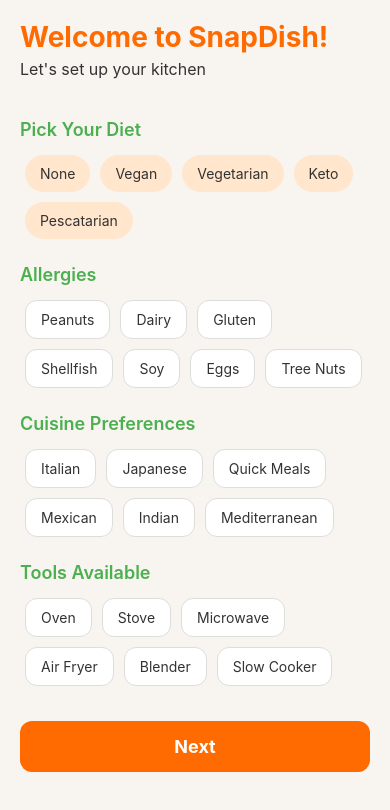
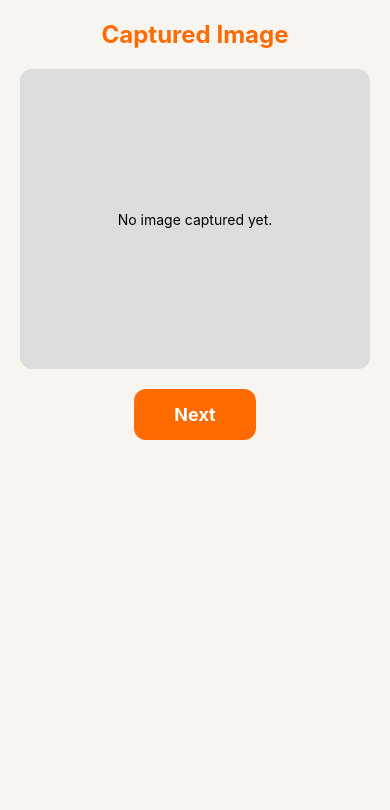
Before and after one commit to t0mat0ojam/SnapDish, a React Native app: screen /Image in a window 390 px wide. Shown: the top 810 px of the page. Built offline with nearby package versions, Linux system fonts and the light colour scheme.

Commit message:
working camera and ingredient

```diff
--- a/App.tsx
+++ b/App.tsx
@@ -2,7 +2,9 @@
 import { NavigationContainer } from '@react-navigation/native';
 import { createNativeStackNavigator } from '@react-navigation/native-stack';
 import PreferenceScreen from './Preferences';
-import CameraScreen from './camera'; // make sure this matches the filename exactly
+import CameraScreen from './camera';
+import ImageScreen from './Image';
+import IngredientsScreen from './Ingredients';
 
 const Stack = createNativeStackNavigator();
 
@@ -12,6 +14,8 @@
       <Stack.Navigator screenOptions={{ headerShown: false }} initialRouteName="Preferences">
         <Stack.Screen name="Preferences" component={PreferenceScreen} />
         <Stack.Screen name="Camera" component={CameraScreen} />
+        <Stack.Screen name="Image" component={ImageScreen} />
+        <Stack.Screen name="Ingredients" component={IngredientsScreen} />
       </Stack.Navigator>
     </NavigationContainer>
   );
--- /dev/null
+++ b/Image.tsx
@@ -0,0 +1,41 @@
+// Image.tsx
+import React from 'react';
+import { View, Text, Image, TouchableOpacity, StyleSheet } from 'react-native';
+import { useNavigation, useRoute } from '@react-navigation/native';
+
+export default function ImageScreen() {
+  const navigation = useNavigation<any>();
+  const route = useRoute<any>();
+  const { imageUri } = route.params || {};
+
+  const goToIngredients = () => {
+    navigation.navigate('Ingredients');
+  };
+
+  return (
+    <View style={styles.container}>
+      <Text style={styles.title}>Captured Image</Text>
+
+      {imageUri ? (
+        <Image source={{ uri: imageUri }} style={styles.image} />
+      ) : (
+        <View style={styles.placeholder}>
+          <Text>No image captured yet.</Text>
+        </View>
+      )}
+
+      <TouchableOpacity style={styles.nextButton} onPress={goToIngredients}>
+        <Text style={styles.nextButtonText}>Next</Text>
+      </TouchableOpacity>
+    </View>
+  );
+}
+
+const styles = StyleSheet.create({
+  container: { flex: 1, padding: 20, backgroundColor: '#F8F5F0', alignItems: 'center' },
+  title: { fontSize: 24, fontWeight: 'bold', marginBottom: 20, color: '#FF6B00' },
+  image: { width: '100%', height: 300, borderRadius: 12, marginBottom: 20 },
+  placeholder: { width: '100%', height: 300, borderRadius: 12, backgroundColor: '#ddd', justifyContent: 'center', alignItems: 'center', marginBottom: 20 },
+  nextButton: { backgroundColor: '#FF6B00', paddingVertical: 15, paddingHorizontal: 40, borderRadius: 12, alignItems: 'center' },
+  nextButtonText: { color: '#fff', fontSize: 18, fontWeight: 'bold' },
+});
--- a/camera.tsx
+++ b/camera.tsx
@@ -1,10 +1,21 @@
-import React, { useState } from 'react';
+import React, { useState, useRef } from 'react';
 import { CameraView, CameraType, useCameraPermissions } from 'expo-camera';
-import { Button, StyleSheet, Text, TouchableOpacity, View } from 'react-native';
+import { FlatList, StyleSheet, Text, TextInput, TouchableOpacity, View } from 'react-native';
+import { useNavigation } from '@react-navigation/native';
 
 export default function CameraScreen() {
+  const navigation = useNavigation<any>();
   const [facing, setFacing] = useState<CameraType>('back');
   const [permission, requestPermission] = useCameraPermissions();
+  const [query, setQuery] = useState('');
+  const [selectedIngredients, setSelectedIngredients] = useState<string[]>([]);
+  const cameraRef = useRef<CameraView>(null);
+
+  const allIngredients = [
+    'Onion', 'Garlic', 'Tomato', 'Carrot', 'Potato', 'Broccoli',
+    'Spinach', 'Chicken', 'Beef', 'Eggs', 'Pork', 'Fish', 'Shrimp',
+    'Rice', 'Pasta', 'Cheese', 'Milk', 'Bread',
+  ];
 
   if (!permission) return <View />;
 
@@ -12,7 +23,9 @@
     return (
       <View style={styles.container}>
         <Text style={styles.message}>We need your permission to show the camera</Text>
-        <Button onPress={requestPermission} title="Grant Permission" />
+        <TouchableOpacity onPress={requestPermission} style={styles.permissionButton}>
+          <Text style={{ color: 'white' }}>Grant Permission</Text>
+        </TouchableOpacity>
       </View>
     );
   }
@@ -21,30 +34,101 @@
     setFacing((current) => (current === 'back' ? 'front' : 'back'));
   };
 
+  const addIngredient = (item: string) => {
+    setSelectedIngredients([...selectedIngredients, item]);
+    setQuery('');
+  };
+
+  const filtered = query.length > 0
+    ? allIngredients.filter(item =>
+        item.toLowerCase().includes(query.toLowerCase()) &&
+        !selectedIngredients.includes(item)
+      )
+    : [];
+
+  const captureImage = async () => {
+    if (cameraRef.current) {
+      try {
+        const photo = await cameraRef.current.takePictureAsync();
+        navigation.navigate('Image', { imageUri: photo.uri });
+      } catch (error) {
+        console.log('Error capturing image:', error);
+      }
+    }
+  };
+
+  const goToIngredients = () => {
+    navigation.navigate('Ingredients', { ingredients: selectedIngredients });
+  };
+
   return (
     <View style={styles.container}>
-      <CameraView style={styles.camera} facing={facing} />
-      <View style={styles.buttonContainer}>
-        <TouchableOpacity style={styles.button} onPress={toggleCameraFacing}>
-          <Text style={styles.text}>Flip Camera</Text>
-        </TouchableOpacity>
+      {/* Camera Preview */}
+      <View style={styles.cameraPreview}>
+        <CameraView ref={cameraRef} style={styles.camera} facing={facing} />
       </View>
+
+      {/* Capture Button */}
+      <View style={styles.captureButtonContainer}>
+        <TouchableOpacity style={styles.captureButton} onPress={captureImage} />
+      </View>
+
+      {/* Flip Camera */}
+      <TouchableOpacity style={styles.flipButton} onPress={toggleCameraFacing}>
+        <Text style={styles.flipText}>Flip Camera</Text>
+      </TouchableOpacity>
+
+      {/* Manual ingredient entry */}
+      <TextInput
+        style={styles.searchBar}
+        placeholder="Manually enter your ingredients!"
+        value={query}
+        onChangeText={setQuery}
+      />
+      {filtered.length > 0 && (
+        <FlatList
+          data={filtered}
+          keyExtractor={(item) => item}
+          renderItem={({ item }) => (
+            <TouchableOpacity style={styles.suggestionItem} onPress={() => addIngredient(item)}>
+              <Text>{item}</Text>
+            </TouchableOpacity>
+          )}
+        />
+      )}
+
+      {/* Selected ingredients */}
+      <View style={styles.tagsContainer}>
+        {selectedIngredients.map((item, idx) => (
+          <View key={idx} style={styles.tag}>
+            <Text style={styles.tagText}>{item}</Text>
+          </View>
+        ))}
+      </View>
+
+      {/* Next button */}
+      <TouchableOpacity style={styles.nextButton} onPress={goToIngredients}>
+        <Text style={styles.nextButtonText}>Next</Text>
+      </TouchableOpacity>
     </View>
   );
 }
 
 const styles = StyleSheet.create({
-  container: { flex: 1, justifyContent: 'center' },
-  message: { textAlign: 'center', paddingBottom: 10 },
+  container: { flex: 1, padding: 20, backgroundColor: '#F8F5F0' },
+  message: { textAlign: 'center', marginBottom: 10 },
+  permissionButton: { backgroundColor: '#FF6B00', padding: 10, borderRadius: 12, alignItems: 'center' },
+  cameraPreview: { height: 250, borderRadius: 12, overflow: 'hidden', marginBottom: 20 },
   camera: { flex: 1 },
-  buttonContainer: {
-    position: 'absolute',
-    bottom: 64,
-    flexDirection: 'row',
-    backgroundColor: 'transparent',
-    width: '100%',
-    paddingHorizontal: 64,
-  },
-  button: { flex: 1, alignItems: 'center' },
-  text: { fontSize: 24, fontWeight: 'bold', color: 'white' },
+  captureButtonContainer: { alignItems: 'center', marginBottom: 20 },
+  captureButton: { width: 70, height: 70, borderRadius: 35, backgroundColor: '#FF6B00' },
+  flipButton: { alignItems: 'center', marginBottom: 10 },
+  flipText: { fontSize: 18, color: '#FF6B00', fontWeight: 'bold' },
+  searchBar: { backgroundColor: '#fff', padding: 12, borderRadius: 12, borderWidth: 1, borderColor: '#ddd', marginBottom: 10 },
+  suggestionItem: { padding: 10, borderBottomWidth: 1, borderBottomColor: '#eee' },
+  tagsContainer: { flexDirection: 'row', flexWrap: 'wrap', marginVertical: 10 },
+  tag: { backgroundColor: '#FF6B00', paddingVertical: 6, paddingHorizontal: 10, borderRadius: 20, margin: 4 },
+  tagText: { color: '#fff', fontWeight: '600' },
+  nextButton: { backgroundColor: '#FF6B00', paddingVertical: 15, borderRadius: 12, alignItems: 'center', marginTop: 10 },
+  nextButtonText: { color: '#fff', fontSize: 18, fontWeight: 'bold' },
 });
--- /dev/null
+++ b/ingredients.tsx
@@ -0,0 +1,35 @@
+import React from 'react';
+import { FlatList, StyleSheet, Text, View } from 'react-native';
+
+interface IngredientsScreenProps {
+  route: any;
+}
+
+export default function IngredientsScreen({ route }: IngredientsScreenProps) {
+  const { ingredients } = route.params;
+
+  return (
+    <View style={styles.container}>
+      <Text style={styles.title}>Selected Ingredients</Text>
+      {ingredients && ingredients.length > 0 ? (
+        <FlatList
+          data={ingredients}
+          keyExtractor={(item, idx) => idx.toString()}
+          renderItem={({ item }) => (
+            <View style={styles.item}>
+              <Text>{item}</Text>
+            </View>
+          )}
+        />
+      ) : (
+        <Text>No ingredients selected yet.</Text>
+      )}
+    </View>
+  );
+}
+
+const styles = StyleSheet.create({
+  container: { flex: 1, padding: 20, backgroundColor: '#F8F5F0' },
+  title: { fontSize: 24, fontWeight: 'bold', marginBottom: 20 },
+  item: { padding: 12, backgroundColor: '#fff', borderRadius: 12, marginBottom: 10 },
+});
```
